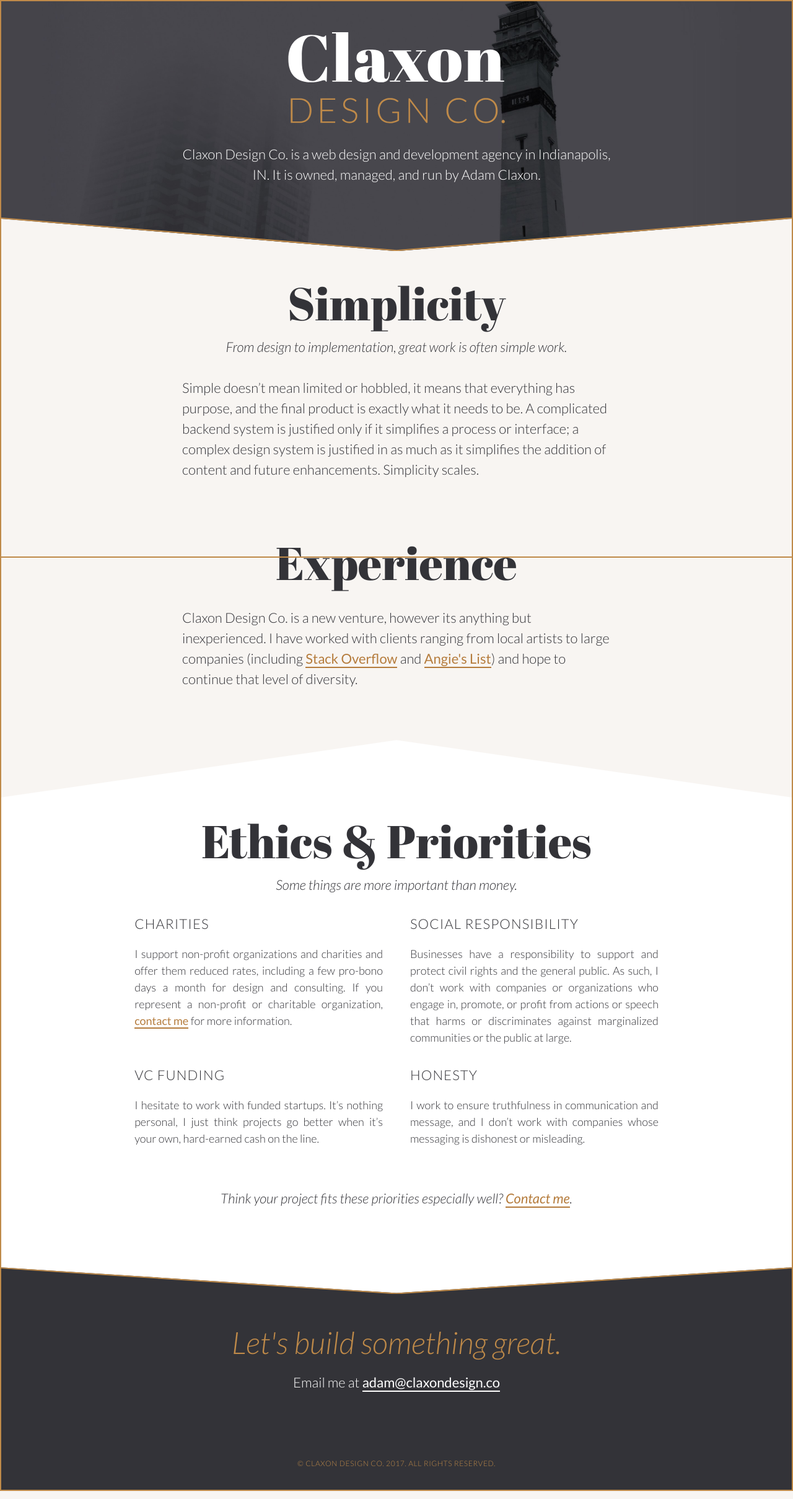
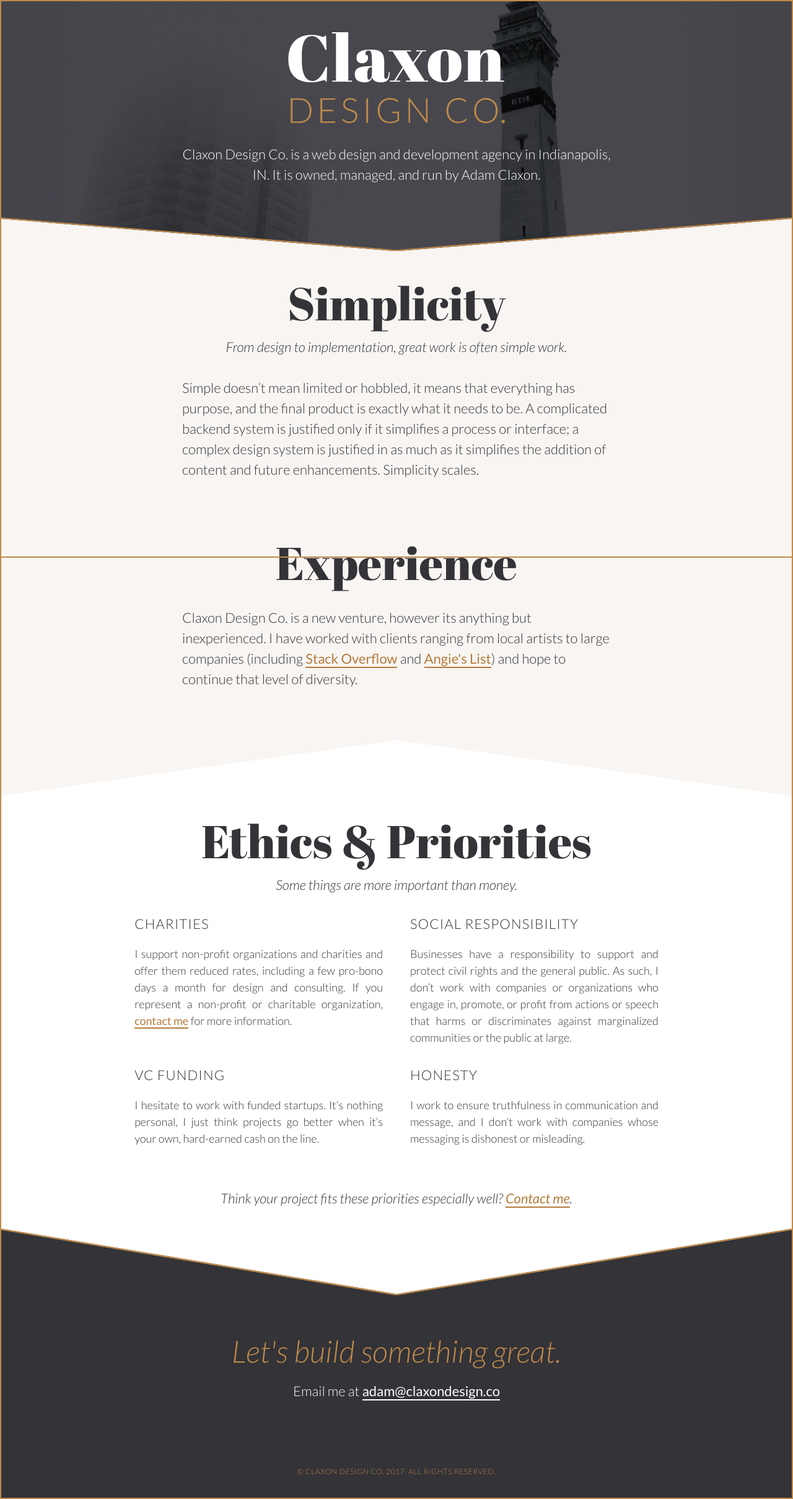
Before and after one commit to claxondesignco/claxondesignco.github.io, a Jekyll site: the page built from index.html, in a window 1280 px wide. Shown: the whole page at 62% size. Built offline with Jekyll 4.4.1, drawn with Linux system fonts in a browser that asks for light colours.

Commit message:
CTA section fixes - match angle to Ethics.

```diff
--- a/_sass/_cta.sass
+++ b/_sass/_cta.sass
@@ -1,23 +1,28 @@
 .section.cta
   background: $text
   color: #FFF
-  -webkit-clip-path: polygon(50% 15%, 100% 0, 100% 100%, 0 100%, 0 0)
-  clip-path: polygon(50% 15%, 100% 0, 100% 100%, 0 100%, 0 0)
-  padding: ms(8) 5% ms(4)
-  margin-top: -(ms(4))
+  -webkit-clip-path: polygon(50% 30%, 100% 0, 100% 100%, 0 100%, 0 0)
+  clip-path: polygon(50% 30%, 100% 0, 100% 100%, 0 100%, 0 0)
+  padding: ms(11) 5% ms(4)
+  margin-top: -(ms(9))
   text-align: center
   position: relative
 
+  @include extra-small
+    padding: ms(11) 5% ms(4)
+    margin-top: -(ms(11))
+
   @include small
-    padding: ms(8) ms(3) ms(4)
+    padding: ms(11) ms(3) ms(3)
+    margin-top: -(ms(8))
 
   @include medium
-    padding: ms(8) ms(3) ms(4)
-    margin-top: -(ms(7))
+    padding: ms(11) ms(3) ms(4)
+    margin-top: -(ms(9))
 
   &::before
     content: ""
-    top: -84.3%
+    top: -69.23%
     position: absolute
     height: 100%
     left: 0
@@ -25,9 +30,12 @@
     bottom: 0
     z-index: 0
     background: $brand
-    -webkit-clip-path: polygon(100% 0, 100% 85%, 50% 100%, 0 85%, 0 0)
-    clip-path: polygon(100% 0, 100% 85%, 50% 100%, 0 85%, 0 0)
+    -webkit-clip-path: polygon(100% 0, 100% 70%, 50% 100%, 0 70%, 0 0)
+    clip-path: polygon(100% 0, 100% 70%, 50% 100%, 0 70%, 0 0)
     pointer-events: none
+
+    @include medium
+      top: -69.35%
 
   .section__subhead
     font-size: ms(3)
--- a/_sass/_homepage.sass
+++ b/_sass/_homepage.sass
@@ -36,15 +36,18 @@
 
 #ethics
   background: #fff
-  padding: ms(7) 5% ms(7)
+  padding: ms(7) 5% ms(9)
   -webkit-clip-path: polygon(50% 0%, 100% 5%, 100% 100%, 0 100%, 0 5%)
   clip-path: polygon(50% 0%, 100% 5%, 100% 100%, 0 100%, 0 5%)
 
+  @include extra-small
+    padding: ms(7) 5% ms(11)
+
   @include small
-    padding: ms(7) ms(5) ms(7)
+    padding: ms(7) ms(5) ms(9)
 
   @include medium
-    padding: ms(9) ms(5) ms(10)
+    padding: ms(9) ms(5) ms(9)
     -webkit-clip-path: polygon(50% 0%, 100% 10%, 100% 100%, 0 100%, 0 10%)
     clip-path: polygon(50% 0%, 100% 10%, 100% 100%, 0 100%, 0 10%)
     font-size: ms(0)
```
